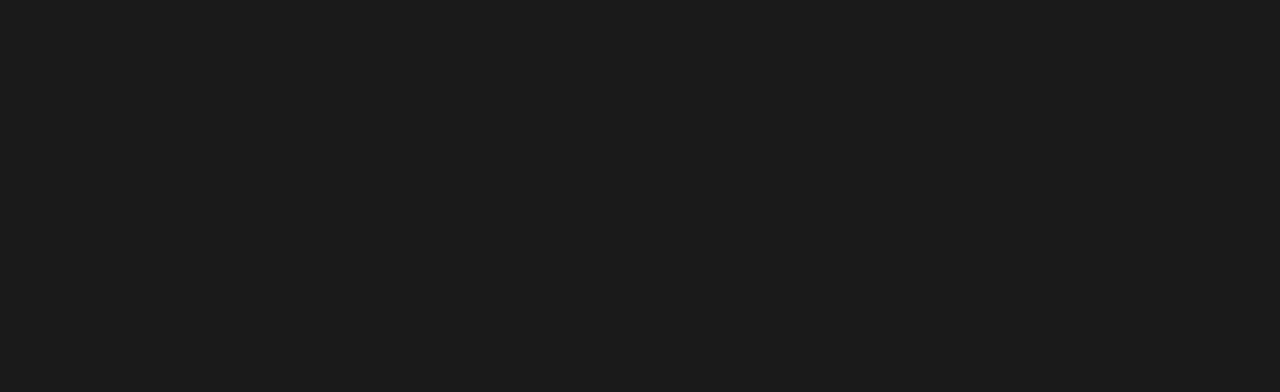
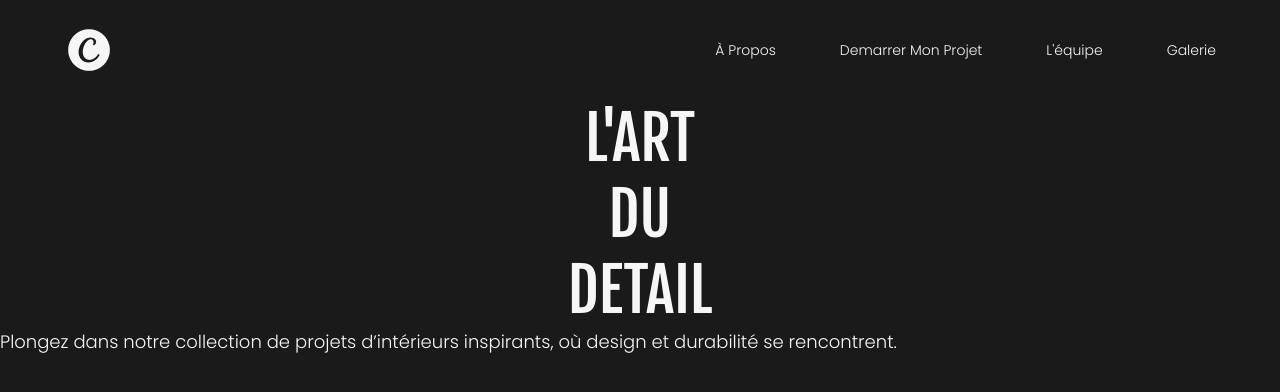
Before and after one commit to Scharlyopitz/CHEYSSOI-PARIS, a React (Vite) app: page /galerie in a window 1280 px wide. Shown: the top 392 px of the page. Built offline with nearby package versions, Linux system fonts and the light colour scheme.

Commit message:
Ajout du contenu de la galerie et son style

```diff
--- a/src/pages/Galerie.jsx
+++ b/src/pages/Galerie.jsx
@@ -1,5 +1,20 @@
 import React from "react";
+import Navbar from "../components/Navbar";
 
 export default function Galerie() {
-  return <main id="galerie"></main>;
+  const title = "L'art du detail";
+
+  const text =
+    "Plongez dans notre collection de projets d’intérieurs inspirants, où design et durabilité se rencontrent.";
+  return (
+    <main id="galerie">
+      <Navbar />
+      <div className="titleContainer">
+        {title.split(" ").map((word, i) => {
+          return <h2 key={i}>{word}</h2>;
+        })}
+        <p>{text}</p>
+      </div>
+    </main>
+  );
 }
--- a/src/sass/pages/_galerie.scss
+++ b/src/sass/pages/_galerie.scss
@@ -1,3 +1,4 @@
 #galerie {
   background: $LightBlack;
+  padding: 100px 0 0;
 }
--- a/src/style/style.css
+++ b/src/style/style.css
@@ -474,6 +474,7 @@ nav .menu .link:hover::after {
 
 #galerie {
   background: #1a1a1a;
+  padding: 100px 0 0;
 }
 
 #team {
```
Also changed, not shown: 1 other file (tests, documents, lock files or other folders).
